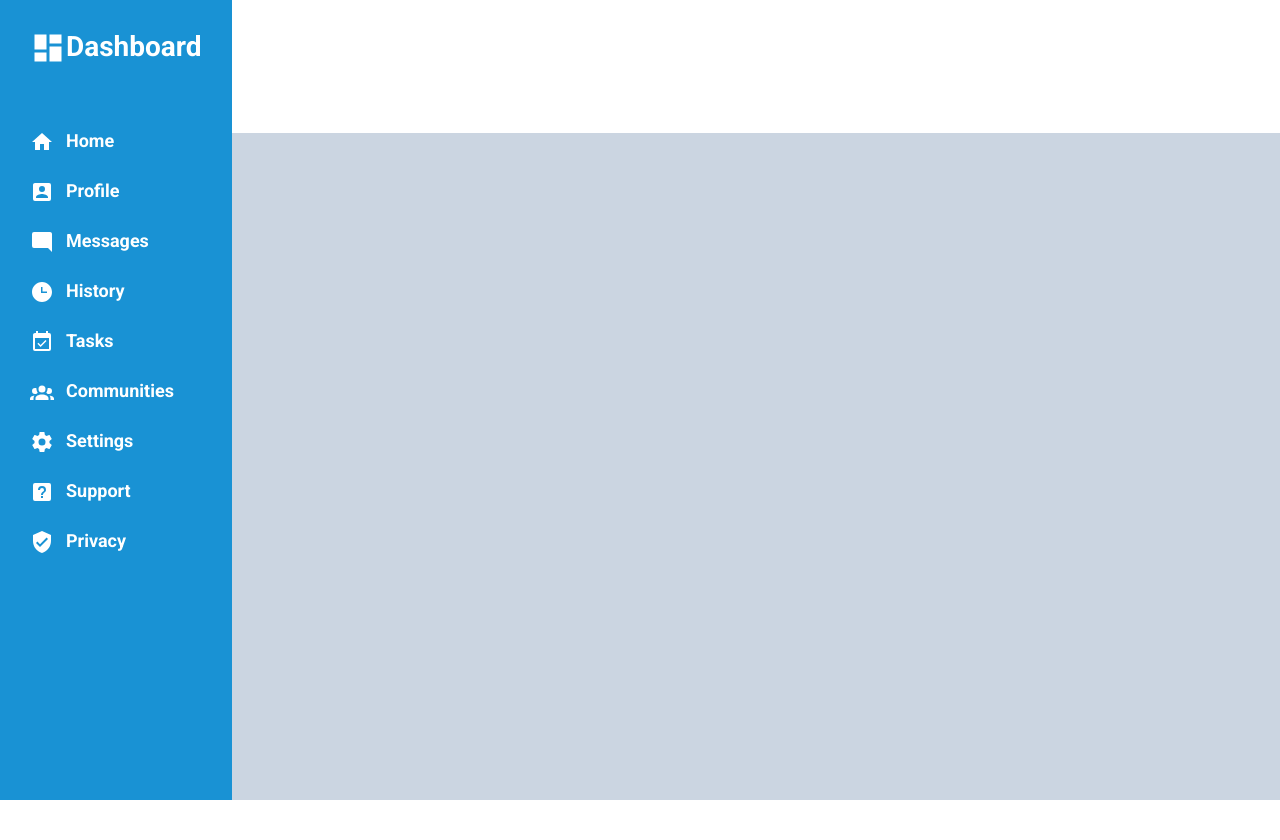
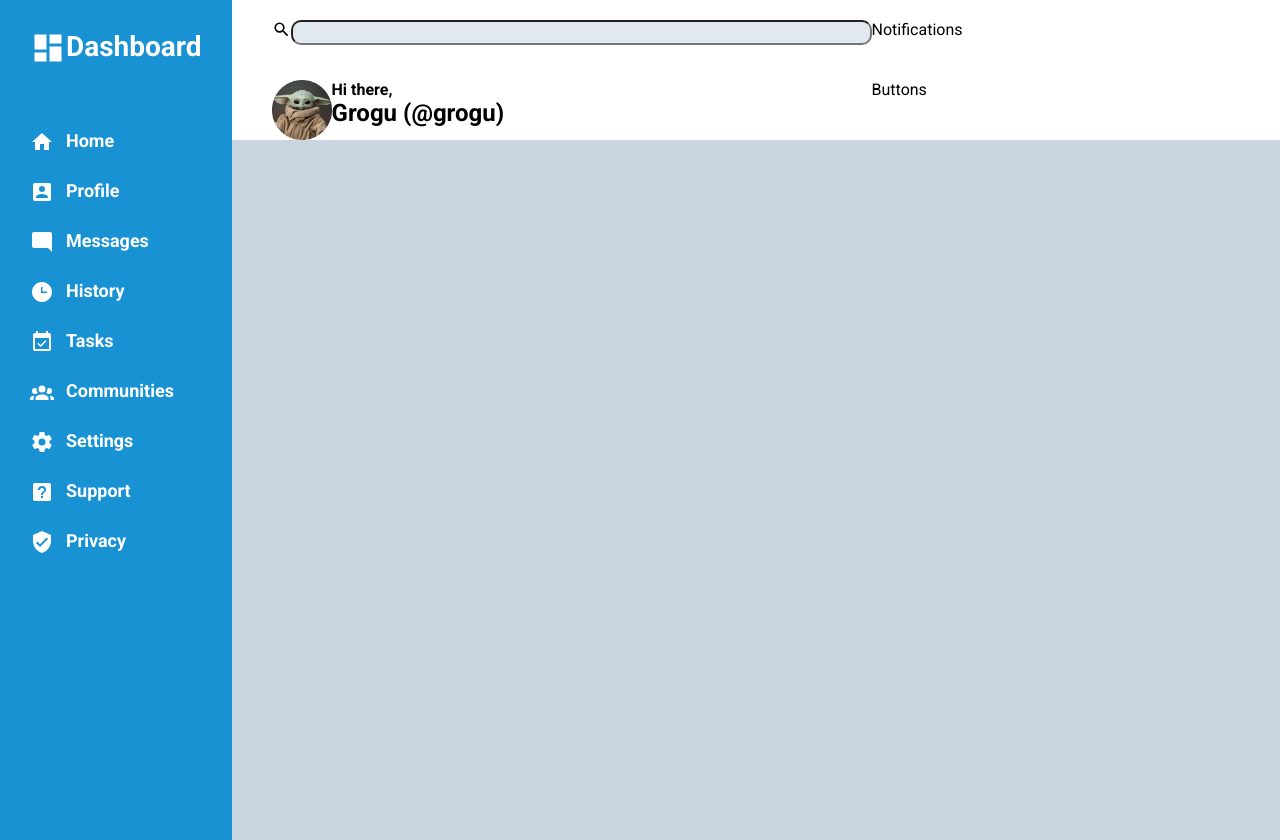
Before and after one commit to zro21/odin-admin-dashboard, a plain HTML site: page index.html in a window 1280 px wide. Before the commit the page ends 800 px from the top, so only its background shows below. Drawn offline with Linux system fonts and the light colour scheme.

Commit message:
Finish search bar and start avatar in the header section

```diff
--- a/index.html
+++ b/index.html
@@ -71,7 +71,23 @@
       </div>
 
       <div class="header">
-
+        <div class="search">
+          <svg style="width:19px;height:19px" viewBox="0 0 24 24">
+            <path fill="currentColor" d="M9.5,3A6.5,6.5 0 0,1 16,9.5C16,11.11 15.41,12.59 14.44,13.73L14.71,14H15.5L20.5,19L19,20.5L14,15.5V14.71L13.73,14.44C12.59,15.41 11.11,16 9.5,16A6.5,6.5 0 0,1 3,9.5A6.5,6.5 0 0,1 9.5,3M9.5,5C7,5 5,7 5,9.5C5,12 7,14 9.5,14C12,14 14,12 14,9.5C14,7 12,5 9.5,5Z" />
+          </svg>
+          <form action="example.com/path" method="get">
+            <input type="search" id="search" name="search" size="70">
+          </form>
+        </div>
+        <div class="name">
+          <img src="./grogu.webp" alt="avatar" width="60px" height="60px">
+          <p>
+            Hi there,<br>
+            <span>Grogu (@grogu)</span>
+          </p>
+        </div>
+        <div class="notifications">Notifications</div>
+        <div class="buttons">Buttons</div>
       </div>
 
       <div class="main-content">
--- a/style.css
+++ b/style.css
@@ -51,3 +51,51 @@ ul {
 .sidebar-content li {
   padding: 11px;
 }
+
+.header {
+  display: grid;
+  grid-template-columns: 1fr 1fr;
+  grid-template-rows: 1fr 1fr;
+  padding-left: 40px;
+  padding-top: 20px;
+}
+
+.search {
+  grid-column: 1 / 2;
+  grid-row: 1 / 2;
+  display: grid;
+  grid-template-columns: 1fr 15fr;
+}
+
+.name {
+  grid-column: 1 / 2;
+  grid-row: 2 / 3;
+  display: grid;
+  grid-template-columns: 1fr 10fr;
+}
+
+.notifications {
+  grid-column: 2 / 3;
+  grid-row: 1 / 2;
+}
+
+.buttons {
+  grid-column: 2 / 3;
+  grid-row: 2 / 3;
+}
+
+input {
+  -webkit-appearance: none;
+  appearance: none;
+  background-color: #e2e8f0;
+  border-radius: 10px;
+  height: 25px;
+}
+
+.name > p {
+  font-weight: bold;
+}
+
+.name > p > span {
+  font-size: 24px;
+}
```
Also changed, not shown: avatar.png (added), grogu.webp (added).
